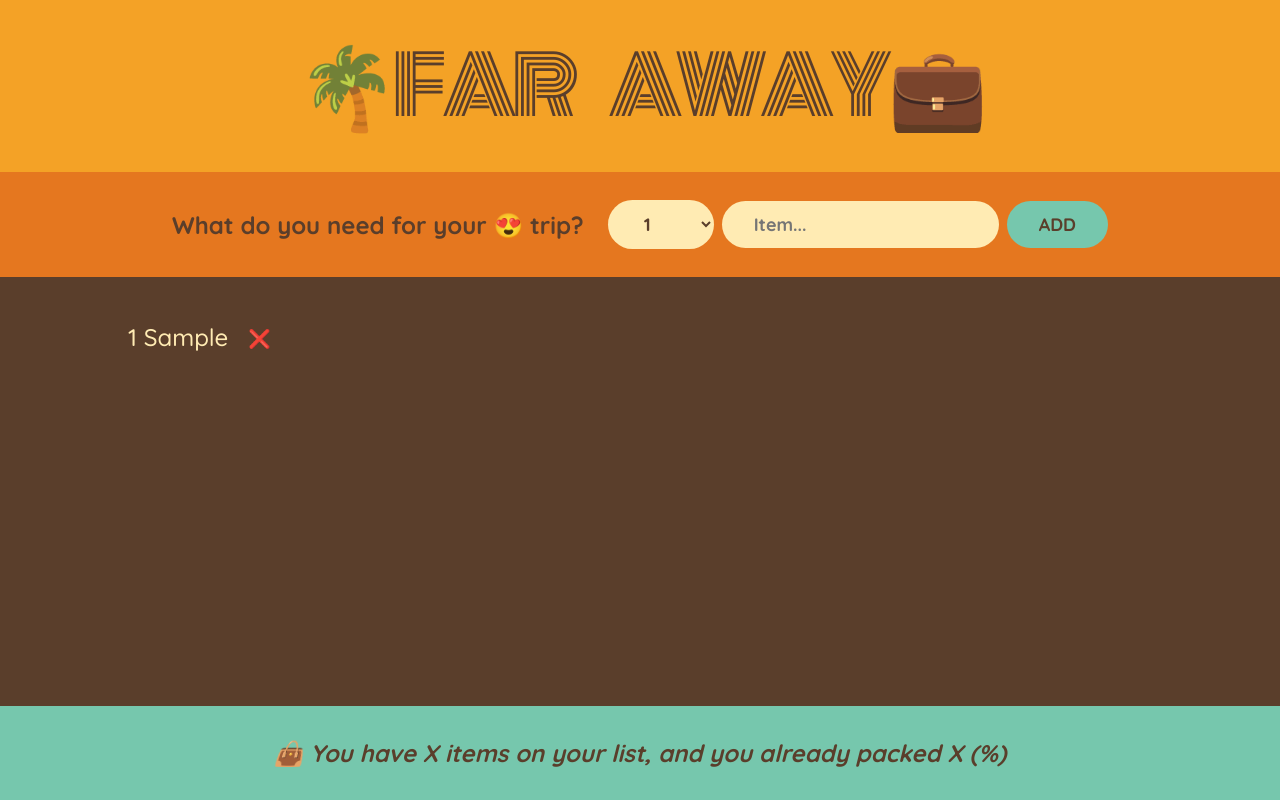
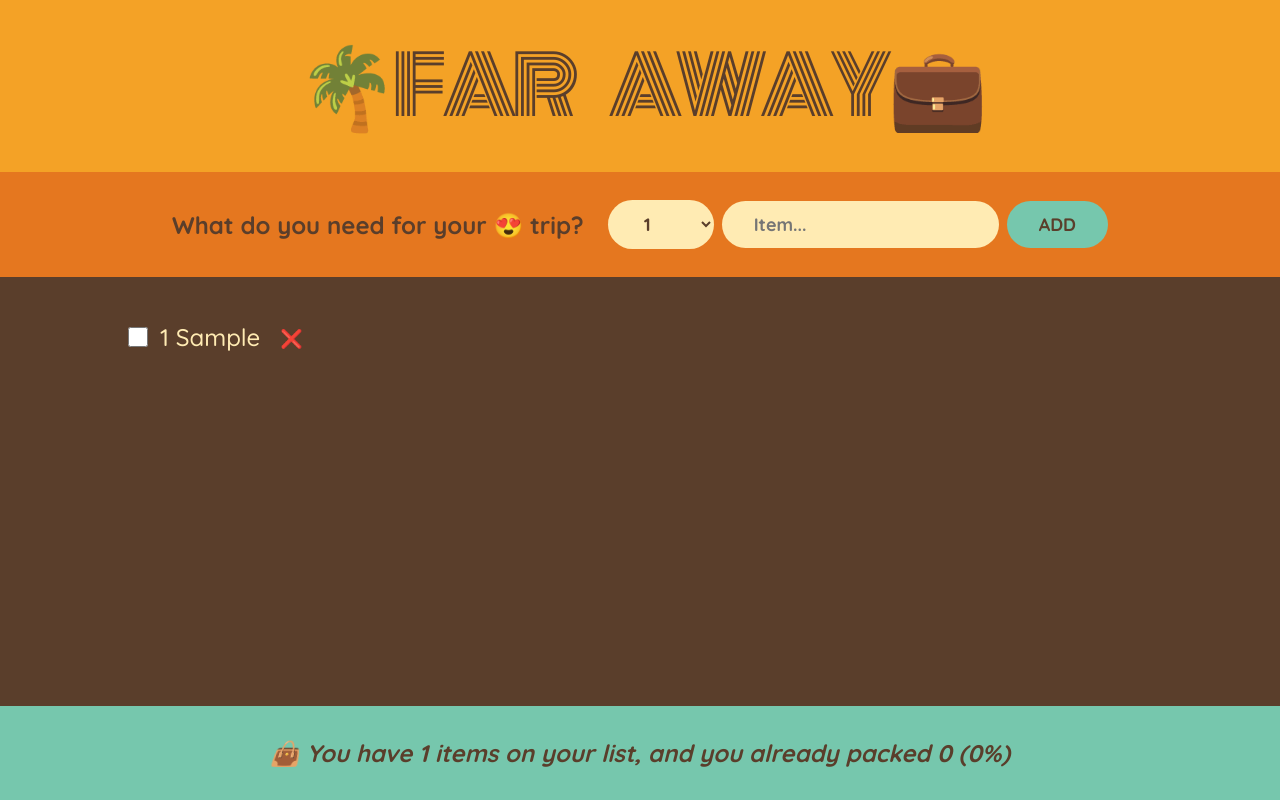
Before and after one commit to liamjameswatson/travel-itinerary, a React (Create React App) app: page / in a window 1280 px wide. Both pictures are taken after typing "Sample" into the empty fields and a click on the button "ADD". Built offline with nearby package versions, Linux system fonts and the light colour scheme.

Commit message:
delete item, toggle packed status and stats added

```diff
--- a/src/App.js
+++ b/src/App.js
@@ -1,18 +1,36 @@
 import { useState } from "react";
-
 
 export default function App() {
   const [items, setItems] = useState([]);
 
+  //add new item to the array
   function handleAddItems(item) {
     setItems((items) => [...items, item]);
+  }
+
+  // detele an item from the array
+  function handleDeleteItem(id) {
+    setItems((items) => items.filter((item) => item.id !== id));
+  }
+
+  //updates the packed status (true/false)
+  function handleToggleItem(id) {
+    setItems((items) =>
+      items.map((item) =>
+        item.id === id ? { ...item, packed: !item.packed } : item
+      )
+    );
   }
   return (
     <div className="app">
       <Logo />
       <Form onAddItems={handleAddItems} />
-      <PackingList items={items} />
-      <Stats />
+      <PackingList
+        items={items}
+        onDeteleItem={handleDeleteItem}
+        onToggleItem={handleToggleItem}
+      />
+      <Stats itemsArray={items} />
     </div>
   );
 }
@@ -21,7 +39,7 @@ function Logo() {
   return <h1>🌴Far Away💼</h1>;
 }
 
-function Form({onAddItems}) {
+function Form({ onAddItems }) {
   const [description, setDesription] = useState("");
   const [quantity, setQuantity] = useState(1);
 
@@ -67,34 +85,63 @@ function Form({onAddItems}) {
   );
 }
 
-function PackingList({ items }) {
+function PackingList({ items, onDeteleItem, onToggleItem }) {
   return (
     <div className="list">
       <ul>
         {/* for each item  render an Item compopent*/}
         {items.map((item) => (
-          <Item itemObj={item} key={item.id} />
+          <Item
+            itemObj={item}
+            key={item.id}
+            onDeteleItem={onDeteleItem}
+            onToggleItem={onToggleItem}
+          />
         ))}
       </ul>
     </div>
   );
 }
-function Stats() {
+function Stats({ itemsArray }) {
+  //if no items are added, return this <p>
+  if (!itemsArray.length)
+    return (
+      <p className="stats">
+        <em>Start adding some items to your packing list 🚀</em>
+      </p>
+    );
+
+  const numItems = itemsArray.length;
+  const numPacked = itemsArray.filter((item) => item.packed).length;
+  const percentage = Math.round((numPacked / numItems) * 100);
+
   return (
     <footer className="stats">
-      <em>👜 You have X items on your list, and you already packed X (%)</em>
+      <em>
+        {percentage === 100
+          ? "You've got everything! Ready to go ✈️"
+          : `👜 You have ${numItems} items on your list, and you already packed ${" "}
+        ${numPacked} (${percentage}%)`}
+      </em>
     </footer>
   );
 }
 
-function Item({ itemObj }) {
+function Item({ itemObj, onDeteleItem, onToggleItem }) {
   return (
     <li>
+      <input
+        type="checkbox"
+        value={itemObj.packed}
+        onChange={() => {
+          onToggleItem(itemObj.id);
+        }}
+      />
       {/* if packed add stikethrough */}
       <span style={itemObj.packed ? { textDecoration: "line-through" } : {}}>
         {itemObj.quantity} {itemObj.description}
       </span>
-      <button>❌</button>
+      <button onClick={() => onDeteleItem(itemObj.id)}>❌</button>
     </li>
   );
 }
```
